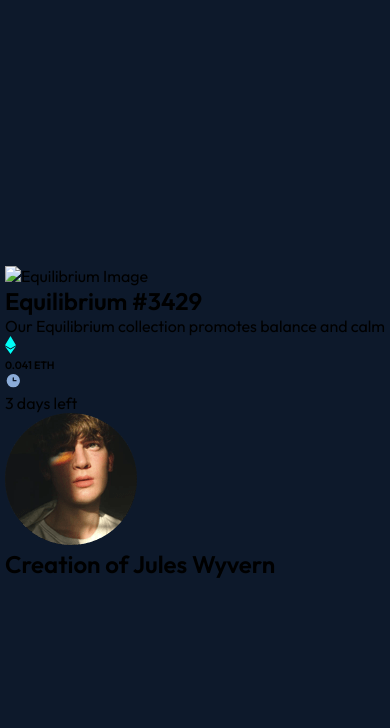
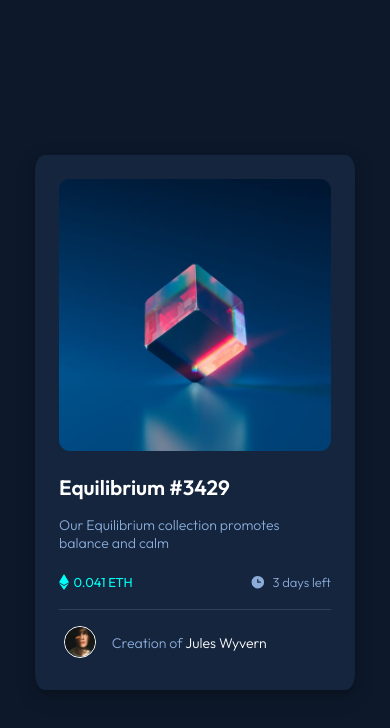
Before and after one commit to siddhantsingh-1/nft-preview-card-component, a plain HTML site: page index.html in a window 390 px wide. Drawn offline with Linux system fonts and the light colour scheme.

Commit message:
Complete mobile size styles

```diff
--- a/index.html
+++ b/index.html
@@ -17,9 +17,9 @@
 
   <main>
     <div class="card">
-
+      <div class="card__content">
         <figure>
-        <img src="image-equilibrium" alt="Equilibrium Image">
+          <img src="/images/image-equilibrium.jpg" alt="Equilibrium Image">
         </figure>
 
         <h2>Equilibrium #3429</h2>
@@ -41,7 +41,8 @@
 
         <div class="creator">
           <img src="/images/image-avatar.png" alt="Creator Profile Image" class="pfp">
-        <h2>Creation of <span>Jules Wyvern</span></h2>
+          <p>Creation of <span>Jules Wyvern</span></p>
+        </div>
       </div>
     </div>
   </main>
--- a/scss/_card.scss
+++ b/scss/_card.scss
@@ -0,0 +1,106 @@
+.card {
+	width: 320px;
+	height: 535px;
+	background-color: $dark-blue-card;
+	border-radius: 3%;
+	display: flex;
+	flex-direction: column;
+	justify-content: center;
+	align-items: center;
+    box-shadow: 0 4px 8px 0 rgba(0, 0, 0, 0.2), 0 6px 20px 0 rgba(0, 0, 0, 0.19);
+
+	&__content {
+		width: 85%;
+        height: 100%;
+
+		figure {
+			width: 100%;
+            margin-top: 1.5rem;
+
+			img {
+				width: 100%;
+                border-radius: 4%;
+			}
+		}
+
+		h2 {
+			color: #fff;
+			font-weight: $bold;
+            margin: 1.2rem 0 1rem 0;
+            font-size: 1.3rem;
+            @include transition-ease;
+
+                &:hover {
+                    color: $cyan;
+                    cursor: pointer;
+                }
+		}
+
+        p {
+            color: $soft-blue;
+            font-weight: $light;
+            font-size: 0.88rem;
+        }
+
+		.price-and-time {
+			display: flex;
+			width: 100%;
+			justify-content: space-between;
+            padding: 1.4rem 0 1.2rem 0;
+            border-bottom: 1.1px solid $dark-blue-line;
+
+			.price,
+            .time {
+				display: flex;
+			}
+
+            .price {
+                h6 {
+                    font-size: 13px;
+                    font-weight: $med;
+                    color: $cyan;
+                    margin-left: 0.3rem;
+                }
+            }
+
+            .time {
+                p {
+                    margin-left: 0.4rem;
+                    font-size: 13px;
+                }
+            }
+
+            img {
+                height: 16px;
+            }
+		}
+
+        .creator {
+            display: flex;
+            margin-top: 1rem;
+            font-weight: $light;
+
+            .pfp {
+                width: 2rem;
+                border: 1px solid white;
+                border-radius: 100%;
+                margin-left: 0.3rem;
+            }
+
+            p {
+                margin-left: 1rem;
+                margin-top: 0.5rem;
+
+                span {
+                    color: #fff;
+                    @include transition-ease;
+
+                    &:hover {
+                        color: $cyan;
+                        cursor: pointer;
+                    }
+                }
+            }
+        }
+	}
+}
--- a/scss/_config.scss
+++ b/scss/_config.scss
@@ -1,3 +1,14 @@
 $dark-blue-main: hsl(217, 54%, 11%);
 $dark-blue-card: hsl(216, 50%, 16%);
 $dark-blue-line: hsl(215, 32%, 27%);
+
+$soft-blue: hsl(215, 51%, 70%);
+$cyan: hsl(178, 100%, 50%);
+
+@mixin transition-ease{
+    transition: all 0.3s ease-in-out;
+}
+
+$bold: 600;
+$med: 400;
+$light: 300;
```
Also changed, not shown: css/main.css. Lines whose indentation alone changed are shown as unchanged.
